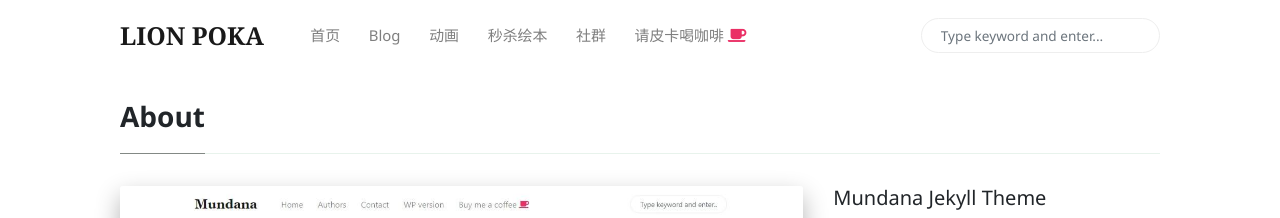
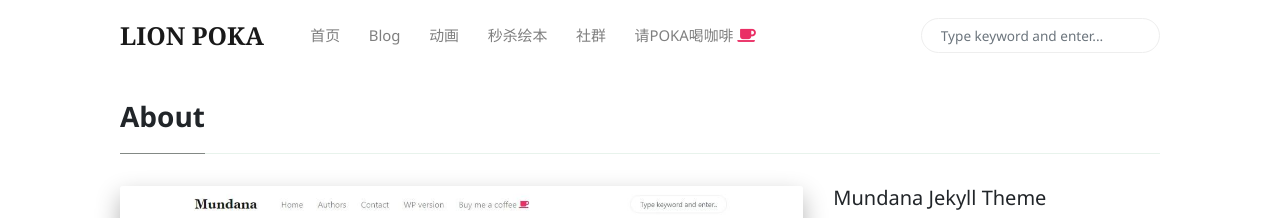
Before and after one commit to funkidsvip/poka.github.io, a Jekyll site: the page built from _pages/about.md, in a window 1280 px wide. Shown: the top 218 px of the page. Built offline with Jekyll 4.4.1, drawn with Linux system fonts in a browser that asks for light colours; nearby versions of some CDN libraries; comment, search, counter and statistics services are not loaded.

Commit message:
Update menu-header.html

```diff
--- a/_includes/menu-header.html
+++ b/_includes/menu-header.html
@@ -16,6 +16,6 @@
     <a target="_blank" class="nav-link" href="https://www.wowthemes.net/themes/mundana-ghost/">社群</a>
 </li>
 <li class="nav-item">
-    <a target="_blank" class="nav-link" href="https://www.wowthemes.net/donate/">请皮卡喝咖啡 <i
+    <a target="_blank" class="nav-link" href="https://www.wowthemes.net/donate/">请POKA喝咖啡 <i
             class="fa fa-coffee text-danger"></i></a>
 </li>
```
